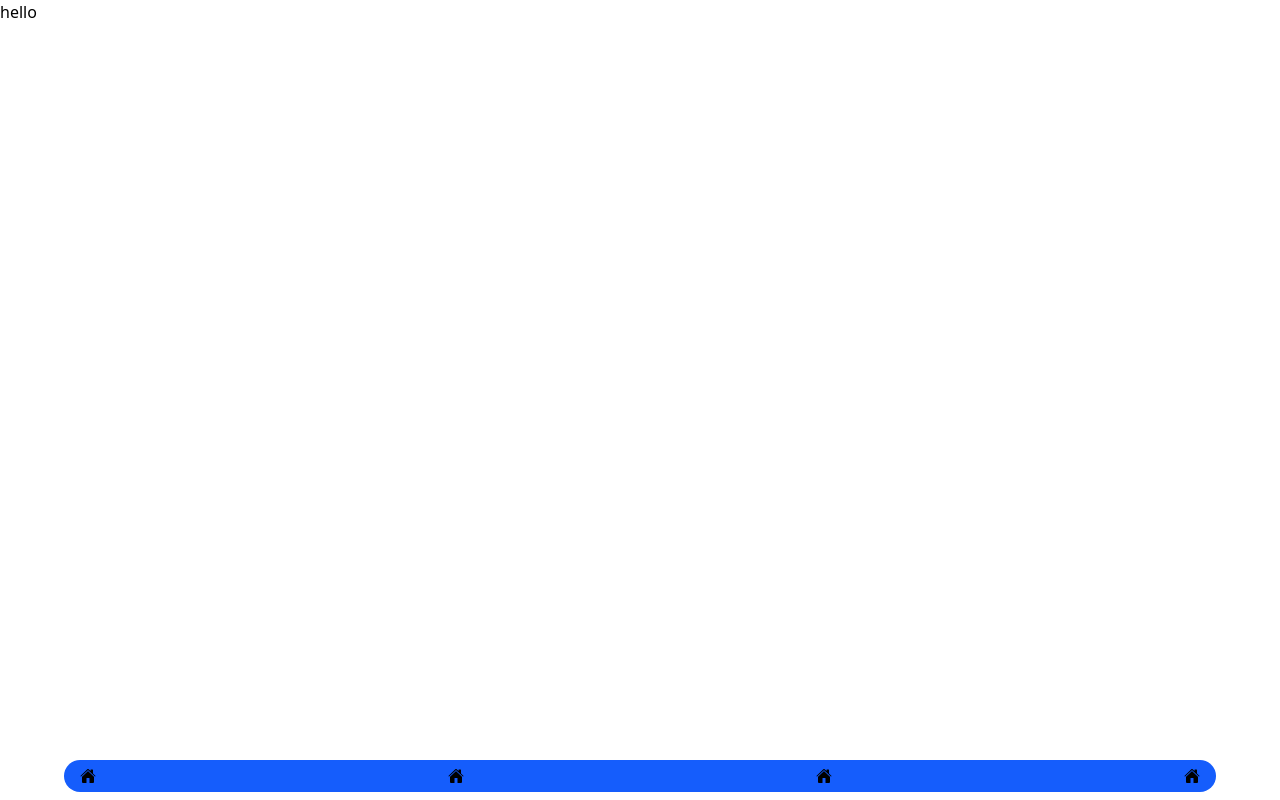
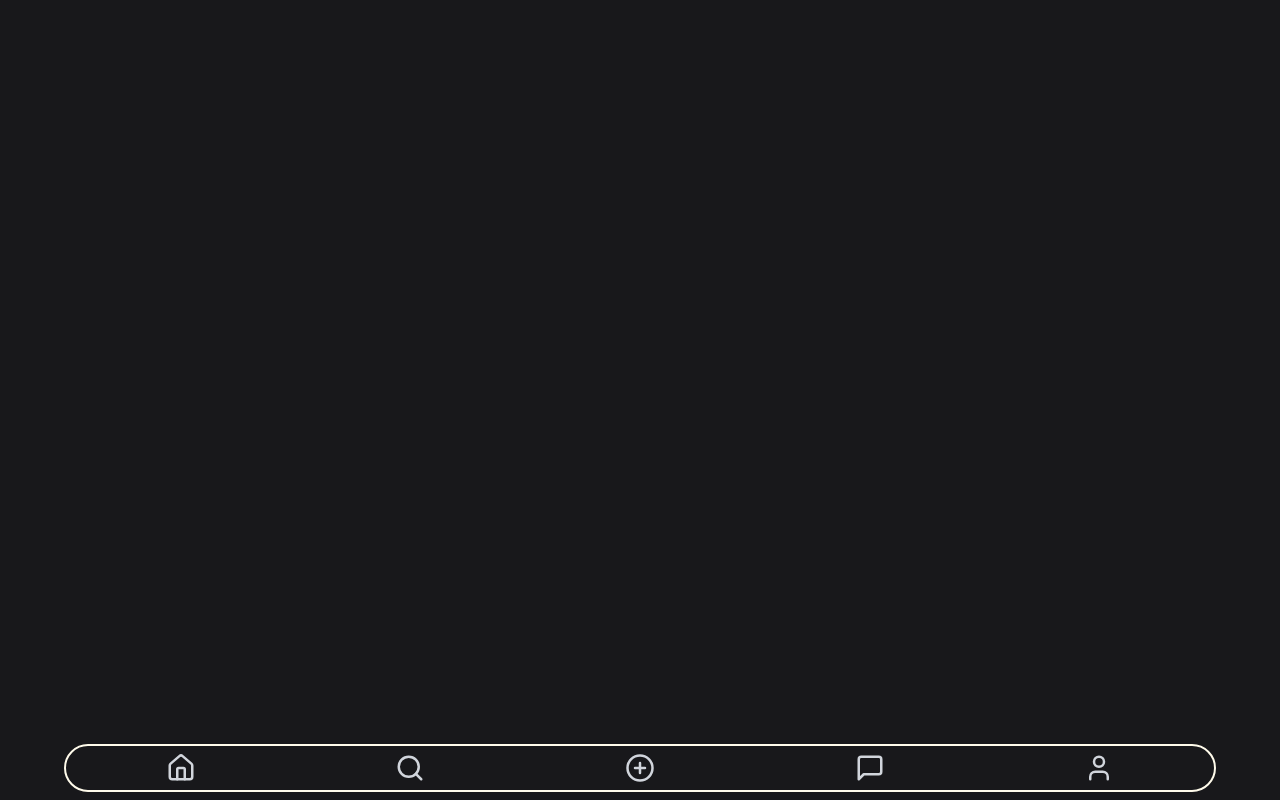
Before and after one commit to SBeeeee/PeerPal, a Next.js app in the folder frontend/: page / in a window 1280 px wide. Built offline with nearby package versions, Linux system fonts and the light colour scheme.

Commit message:
bottom navbar added

```diff
--- a/frontend/package.json
+++ b/frontend/package.json
@@ -9,10 +9,10 @@
     "lint": "next lint"
   },
   "dependencies": {
+    "lucide-react": "^0.503.0",
     "next": "15.2.3",
     "react": "^19.0.0",
-    "react-dom": "^19.0.0",
-    "react-icons": "^5.5.0"
+    "react-dom": "^19.0.0"
   },
   "devDependencies": {
     "@eslint/eslintrc": "^3",
--- a/frontend/src/app/components/HelpCards.jsx
+++ /dev/null
@@ -1,27 +0,0 @@
-import React from 'react'
-
-function HelpCards() {
-
-  const tasks=[{
-    title:"Get Chicken",
-    Description:"Get me Chicken from any nearby store",
-  },
-  {
-    title:"Get Chicken",
-    Description:"Get me Chicken from any nearby store",
-  }
-
-  ]
-
-  return (
-    <div>
-      {tasks.map((element,index)=>{
-        <div>
-
-        </div>
-      })}
-    </div>
-  )
-}
-
-export default HelpCards
--- a/frontend/src/app/components/Navbar.jsx
+++ b/frontend/src/app/components/Navbar.jsx
@@ -1,12 +1,18 @@
 import React from 'react'
-import { IoHome } from "react-icons/io5";
+import { Home, Search, PlusCircle, MessageSquare, User } from "lucide-react"
+
 function Navbar() {
   return (
-    <div className="flex justify-center">
-    <div className="flex bg-blue-600 p-2 px-4 rounded-2xl mb-2 justify-between  w-[90vw]">
-    <IoHome />
-    <IoHome /><IoHome /><IoHome />
-    </div></div>
+
+    <div className="flex justify-around items-center h-12 fixed bottom-0 mb-2 border-2 text-gray-300  w-[90%] rounded-3xl left-1/2 -translate-x-1/2 border-amber-50">
+
+      <Home size={30}/>
+      <Search size={30}/>
+      <PlusCircle size={30}/>
+      <MessageSquare size={30}/>
+      <User size={30}/>
+
+   </div>
   )
 }
 
--- a/frontend/src/app/layout.js
+++ b/frontend/src/app/layout.js
@@ -5,13 +5,13 @@ import "./globals.css";
 
 
 export const metadata = {
-  title: "Create Next App",
+  title: "HelpBuddy",
   description: "Generated by create next app",
 };
 
 export default function RootLayout({ children }) {
   return (
-    <html lang="en">
+    <html className="bg-zinc-900" lang="en">
       <body >
         {children}
       </body>
--- a/frontend/src/app/page.js
+++ b/frontend/src/app/page.js
@@ -5,8 +5,9 @@ export default function Home() {
   return (
 
 
-  <div className="flex flex-col justify-between h-screen">
-      <div>hello</div>
+  <div>
+
+
       <Navbar/>
   </div>
   );
```
Also changed, not shown: 1 other file (tests, documents, lock files or other folders).
